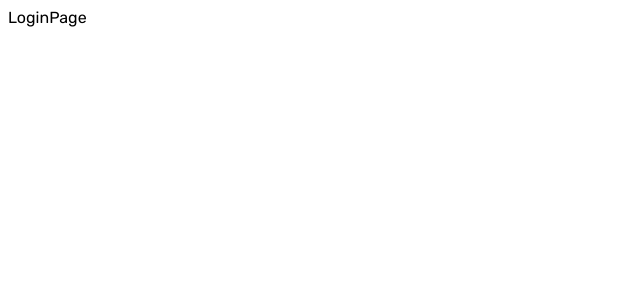
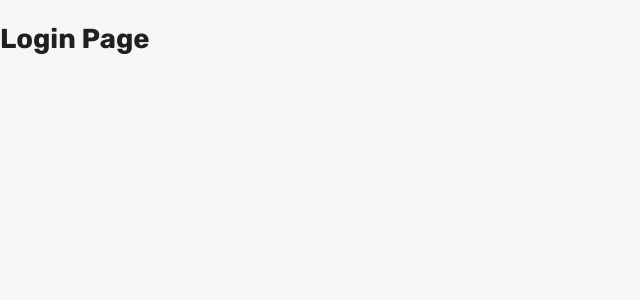
Before and after one commit to shyamtawli/MERN-Social-Media, a React (Create React App) app in the folder client/: page / in a window 1280 px wide. Shown: the top 300 px of the page, without its empty margins (0-640 px from the left). Built offline with nearby package versions, Linux system fonts and the light colour scheme.

Commit message:
store config and theme

```diff
--- a/client/src/App.js
+++ b/client/src/App.js
@@ -2,17 +2,29 @@
 import HomePage from 'scenes/homePage';
 import LoginPage from 'scenes/loginPage';
 import ProfilePage from 'scenes/profilePage';
+import { useMemo } from 'react';
+import { useSelector } from 'react-redux';
+import { CssBaseline, ThemeProvider } from '@mui/material';
+import { createTheme } from '@mui/material/styles';
+import { themeSettings } from './theme';
 
 
 function App() {
+  const mode = useSelector((state) => state.mode);
+  const theme = useMemo(() => createTheme(themeSettings(mode)), [mode]);
+
+
   return (
     <div className="app">
       <BrowserRouter>
-        <Routes>
-          <Route path='/' element={ <LoginPage />} />
-          <Route path='/home' element={ <HomePage />} />
-          <Route path='/profile/:userId' element={ <ProfilePage />} />
-        </Routes>
+        <ThemeProvider theme={theme}>
+          <CssBaseline />
+          <Routes>
+            <Route path='/' element={ <LoginPage />} />
+            <Route path='/home' element={ <HomePage />} />
+            <Route path='/profile/:userId' element={ <ProfilePage />} />
+          </Routes>
+        </ThemeProvider>
       </BrowserRouter>
     </div>
   );
--- a/client/src/index.js
+++ b/client/src/index.js
@@ -2,10 +2,42 @@
 import ReactDOM from 'react-dom/client';
 import './index.css';
 import App from './App';
+import authReducer from "./state";
+import { configureStore } from '@reduxjs/toolkit';
+import { Provider } from 'react-redux';
+import {
+  persistStore,
+  persistReducer,
+  FLUSH,
+  REHYDRATE,
+  PAUSE,
+  PERSIST,
+  PURGE,
+  REGISTER
+} from "redux-persist";
+import storage from 'redux-persist/lib/storage';
+import { PersistGate } from 'redux-persist/integration/react';
+
+const persistConfig = { key: "root", storage};
+const persistedReducer = persistReducer(persistConfig, authReducer);
+
+const store = configureStore({
+  reducer: persistedReducer,
+  middleware: (getDefaultMiddleware) =>
+    getDefaultMiddleware({
+      serializableCheck:{
+        ignoredActions: [FLUSH, REGISTER, REHYDRATE, PAUSE, PURGE, PERSIST],
+      }
+    })
+})
 
 const root = ReactDOM.createRoot(document.getElementById('root'));
 root.render(
   <React.StrictMode>
-    <App />
+    <Provider store={store}>
+      <PersistGate loading={null} persistor={persistStore(store)}>
+        <App />
+      </PersistGate>
+    </Provider>
   </React.StrictMode>
 );
--- a/client/src/scenes/loginPage/index.jsx
+++ b/client/src/scenes/loginPage/index.jsx
@@ -1,6 +1,6 @@
 const LoginPage = () => {
     return <div>
-        LoginPage
+        <h1>Login Page</h1>
     </div>
 };
 
--- a/client/src/state/index.js
+++ b/client/src/state/index.js
@@ -39,7 +39,7 @@
 
                 return post;
             })
-            state.post = updatedPosts;
+            state.posts = updatedPosts;
         }
     }
 })
--- /dev/null
+++ b/client/src/theme.js
@@ -0,0 +1,104 @@
+// color design tokens export
+export const colorTokens = {
+    grey: {
+      0: "#FFFFFF",
+      10: "#F6F6F6",
+      50: "#F0F0F0",
+      100: "#E0E0E0",
+      200: "#C2C2C2",
+      300: "#A3A3A3",
+      400: "#858585",
+      500: "#666666",
+      600: "#4D4D4D",
+      700: "#333333",
+      800: "#1A1A1A",
+      900: "#0A0A0A",
+      1000: "#000000",
+    },
+    primary: {
+      50: "#E6FBFF",
+      100: "#CCF7FE",
+      200: "#99EEFD",
+      300: "#66E6FC",
+      400: "#33DDFB",
+      500: "#00D5FA",
+      600: "#00A0BC",
+      700: "#006B7D",
+      800: "#00353F",
+      900: "#001519",
+    },
+  };
+
+// mui theme
+export const themeSettings = (mode) => {
+    return {
+      palette: {
+        mode: mode,
+        ...(mode === "dark"
+          ? {
+              primary: {
+                dark: colorTokens.primary[200],
+                main: colorTokens.primary[500],
+                light: colorTokens.primary[800],
+              },
+              neutral: {
+                dark: colorTokens.grey[100],
+                main: colorTokens.grey[200],
+                mediumMain: colorTokens.grey[300],
+                medium: colorTokens.grey[400],
+                light: colorTokens.grey[700],
+              },
+              background: {
+                default: colorTokens.grey[900],
+                alt: colorTokens.grey[800],
+              },
+            }
+          : {
+              primary: {
+                dark: colorTokens.primary[700],
+                main: colorTokens.primary[500],
+                light: colorTokens.primary[50],
+              },
+              neutral: {
+                dark: colorTokens.grey[700],
+                main: colorTokens.grey[500],
+                mediumMain: colorTokens.grey[400],
+                medium: colorTokens.grey[300],
+                light: colorTokens.grey[50],
+              },
+              background: {
+                default: colorTokens.grey[10],
+                alt: colorTokens.grey[0],
+              },
+            }),
+      },
+      typography: {
+        fontFamily: ["Rubik", "sans-serif"].join(","),
+        fontSize: 12,
+        h1: {
+          fontFamily: ["Rubik", "sans-serif"].join(","),
+          fontSize: 40,
+        },
+        h2: {
+          fontFamily: ["Rubik", "sans-serif"].join(","),
+          fontSize: 32,
+        },
+        h3: {
+          fontFamily: ["Rubik", "sans-serif"].join(","),
+          fontSize: 24,
+        },
+        h4: {
+          fontFamily: ["Rubik", "sans-serif"].join(","),
+          fontSize: 20,
+        },
+        h5: {
+          fontFamily: ["Rubik", "sans-serif"].join(","),
+          fontSize: 16,
+        },
+        h6: {
+          fontFamily: ["Rubik", "sans-serif"].join(","),
+          fontSize: 14,
+        },
+      },
+    };
+  };
```
Also changed, not shown: client/src/components/FlexBetween.jsx (added, +10 -0 lines), client/src/scenes/navbar/index.jsx (+36 -3 lines), client/jsconfig.json (renamed from client/src/jsconfig.json).
